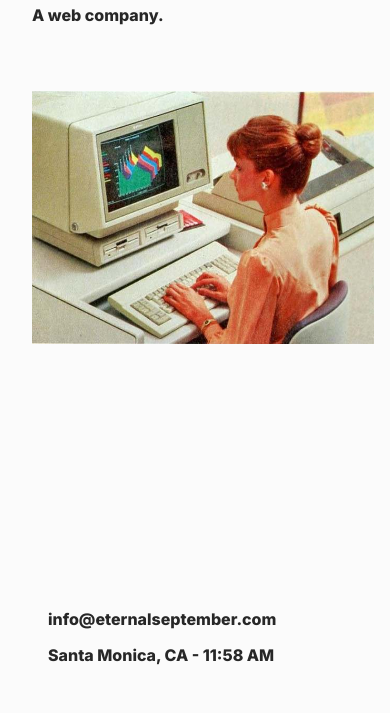
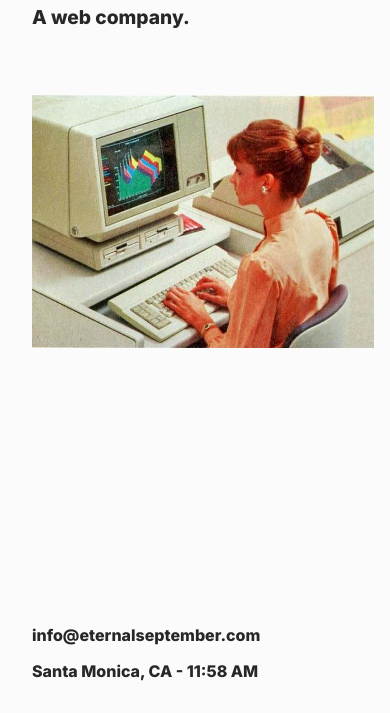
Before and after one commit to seanmartinstudio/eternal-september, a plain HTML site: page index.html in a window 390 px wide. Shown: the part 147-860 px from the top of the page. Drawn offline with nearby package versions, Linux system fonts and the light colour scheme.

Commit message:
mobile updates

```diff
--- a/style.css
+++ b/style.css
@@ -97,19 +97,20 @@ p {
   }
 
   h2 {
-    font-size: 1rem;
+    font-size: 1.2rem;
   }
 
   img {
     width: 100%; /* Full width on mobile */
     max-width: 350px; /* Prevents it from being too large */
     padding-left: 0;
+    padding-right: 0;
   }
 
   .info {
     flex-direction: column;
     text-align: left;
     align-items: flex-start;
-    padding: 1rem;
+    padding: 0;
   }
 }
```
